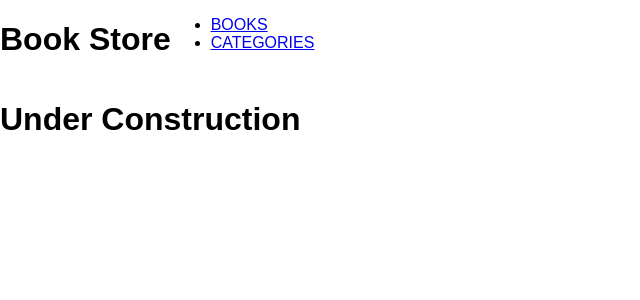
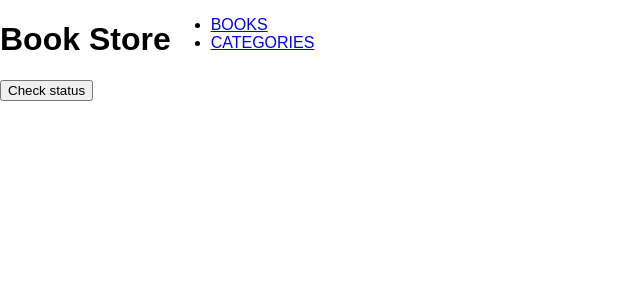
Before and after one commit to gdumani/my-bookstore, a React (Create React App) app: page /categories in a window 1280 px wide. Shown: the top 300 px of the page, without its empty margins (0-640 px from the left). Built offline with nearby package versions, Linux system fonts and the light colour scheme.

Commit message:
add action to categies button

```diff
--- a/src/pages/Categories.js
+++ b/src/pages/Categories.js
@@ -1,5 +1,23 @@
 import React from 'react';
+import { useDispatch, useSelector } from 'react-redux';
+import { checkStatus } from '../redux/categories/categories';
 
-const Categories = () => <h1>Under Construction</h1>;
+const Categories = () => {
+  const dispatch = useDispatch();
+  const categories = useSelector((state) => state.categoriesReducer);
+  console.log(categories);
+  return (
+    <div>
+      <button
+        type="button"
+        onClick={() => dispatch(checkStatus())}
+      >
+        Check status
+      </button>
+      <h3>{categories}</h3>
 
+    </div>
+
+  );
+};
 export default Categories;
```
